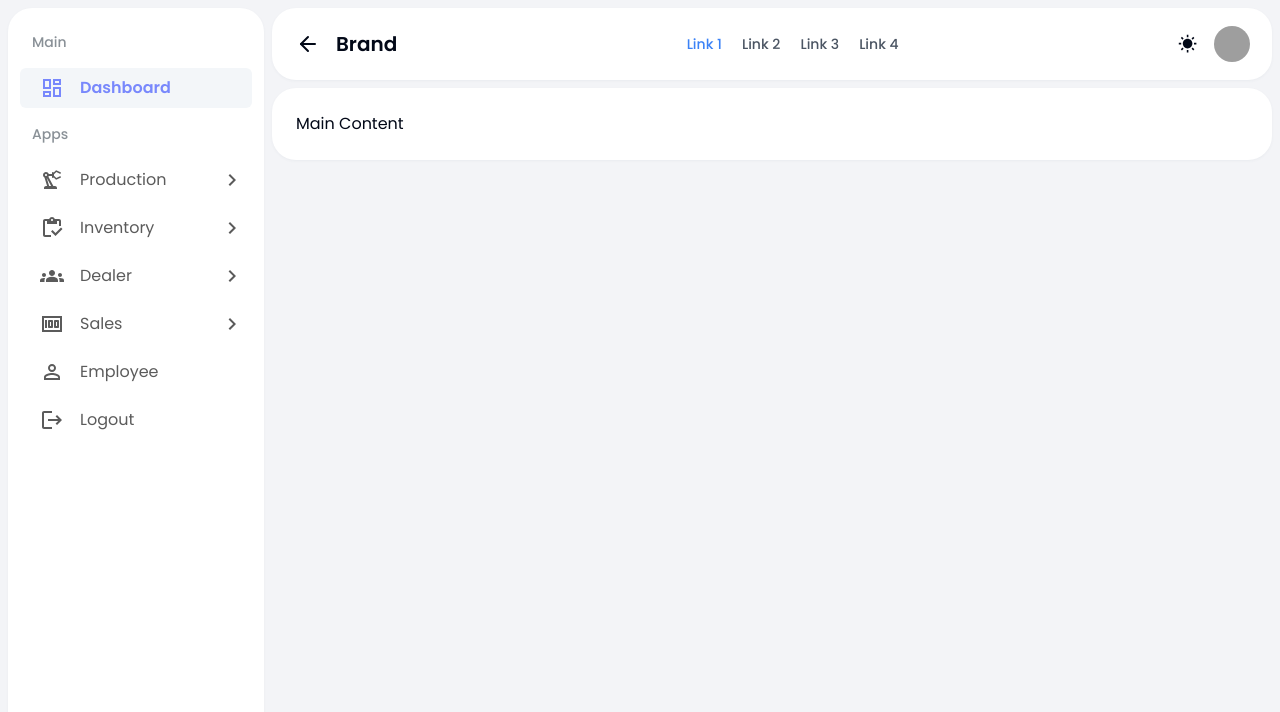
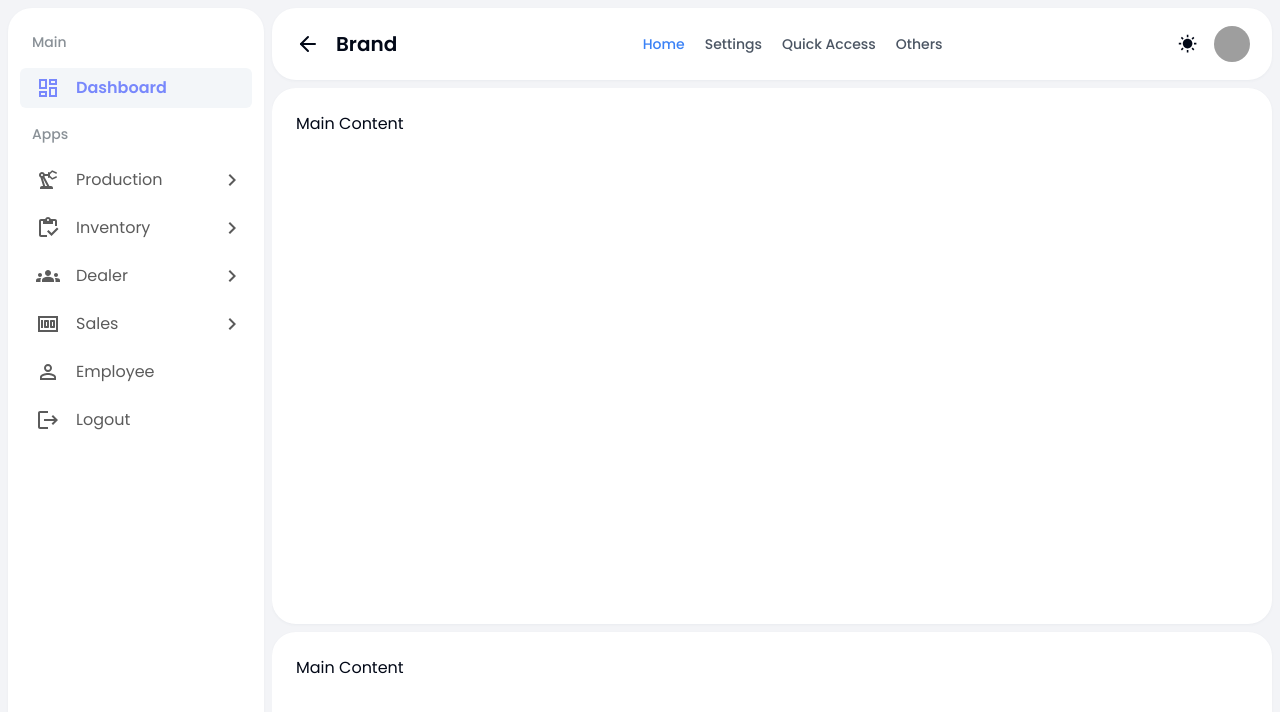
Before and after one commit to Badhon303/island-admin, a Next.js app: page / in a window 1280 px wide. Shown: the top 712 px of the page. Built offline with nearby package versions, Linux system fonts and the light colour scheme; grey boxes are pictures that could not be loaded.

Commit message:
layout almost done

```diff
--- a/components/header.jsx
+++ b/components/header.jsx
@@ -11,7 +11,10 @@ const Header = ({ toggleSidebar, isOpen }) => {
           className="sm:order-1 flex items-center text-xl font-semibold"
           href="#"
         >
-          <button onClick={toggleSidebar} className="hidden sm:block me-4">
+          <button
+            onClick={toggleSidebar}
+            className="hidden sm:block me-4 hover:scale-125 duration-300"
+          >
             <svg
               xmlns="http://www.w3.org/2000/svg"
               width="24"
@@ -48,25 +51,25 @@ const Header = ({ toggleSidebar, isOpen }) => {
               href="#"
               aria-current="page"
             >
-              Link 1
+              Home
             </Link>
             <Link
               className="font-medium text-gray-600 hover:text-gray-400 "
               href="#"
             >
-              Link 2
+              Settings
             </Link>
             <Link
               className="font-medium text-gray-600 hover:text-gray-400 "
               href="#"
             >
-              Link 3
+              Quick Access
             </Link>
             <Link
               className="font-medium text-gray-600 hover:text-gray-400 "
               href="#"
             >
-              Link 4
+              Others
             </Link>
           </div>
         </div>
--- a/components/main-content.jsx
+++ b/components/main-content.jsx
@@ -1,8 +1,19 @@
 const MainContent = ({ isOpen }) => {
   return (
-    <div className={`p-6 bg-background rounded-3xl my-2 me-2 shadow-basic`}>
-      {/* Main content goes here */}
-      <p>Main Content</p>
+    <div className="h-[90vh] me-1">
+      <div className="h-full overflow-y-auto [&::-webkit-scrollbar]:w-0 [&::-webkit-scrollbar]:hover:w-2 [&::-webkit-scrollbar-thumb]:rounded-full [&::-webkit-scrollbar-thumb]:bg-gray-400">
+        <div className="pe-1">
+          <div className={`p-6 bg-background rounded-3xl mb-2 shadow-basic`}>
+            <p className="h-[60vh] mb-2">Main Content</p>
+          </div>
+          <div className={`p-6 bg-background rounded-3xl mb-2 shadow-basic`}>
+            <p className="h-[60vh] mb-2">Main Content</p>
+          </div>
+          <div className={`p-6 bg-background rounded-3xl shadow-basic`}>
+            <p className="h-[60vh] mb-2">Main Content</p>
+          </div>
+        </div>
+      </div>
     </div>
   )
 }
--- a/components/sidebar.jsx
+++ b/components/sidebar.jsx
@@ -46,7 +46,7 @@ const Sidebar = ({ isOpen }) => {
                                 isOpen && "hover:ps-2"
                               }`}
                             >
-                              <span className="ps-5 text-2xl float-left">
+                              <span className="ps-4 text-2xl float-left">
                                 {menuItem.icon}
                               </span>
                               <span
@@ -74,7 +74,7 @@ const Sidebar = ({ isOpen }) => {
                                 isOpen && "hover:ps-2"
                               }`}
                             >
-                              <span className="ps-5 text-2xl float-left">
+                              <span className="ps-4 text-2xl float-left">
                                 {menuItem.icon}
                               </span>
                             </li>
@@ -86,7 +86,7 @@ const Sidebar = ({ isOpen }) => {
                         <CollapsibleContent
                           className={`${styles.CollapsibleContent} pt-1`}
                         >
-                          <ul className="ms-8 border-l-2 border-grey-400">
+                          <ul className="ms-7 border-l-2 border-grey-400">
                             {menuItem.submenuItems.map((subMenuItem, index) => (
                               <div key={index} className="ps-2">
                                 <li
```
